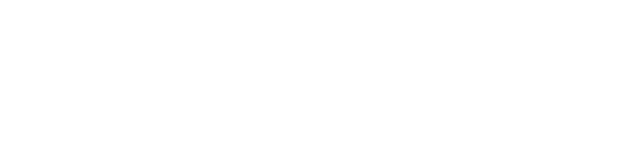
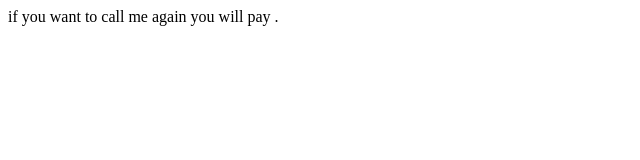
Before and after one commit to Champion0007/Champion0007, a plain HTML site: page contact.html in a window 1280 px wide. Shown: the whole page, without its empty margins (0-640 px from the left). Drawn offline with Linux system fonts and the light colour scheme.

```diff
--- a/contact.html
+++ b/contact.html
@@ -7,6 +7,6 @@
     <title>contact me</title>
 </head>
 <body>
-
+    if you want to call me again  you will pay .
 </body>
 </html>
```
Also changed, not shown: 1 other file.
